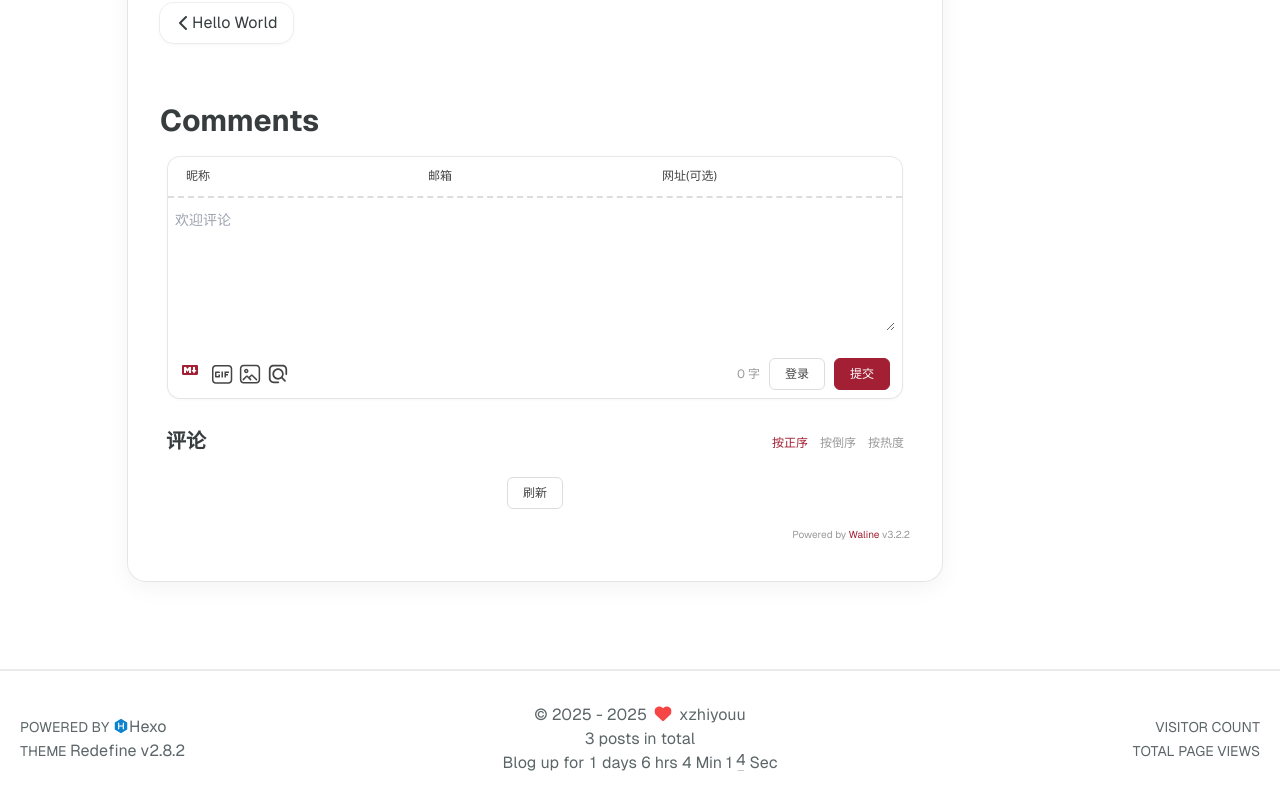
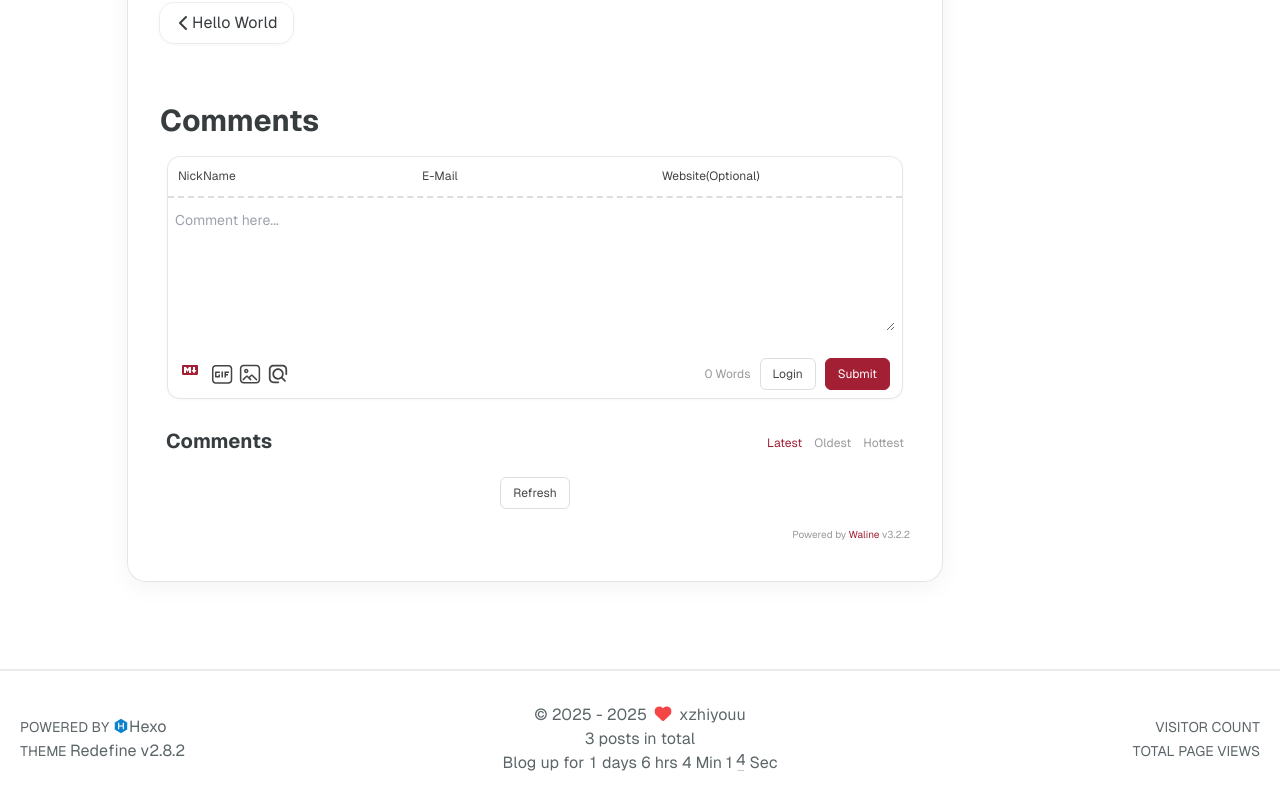
Before and after one commit to xzhiyouu62/xzhiyouu62.github.io, a plain HTML site: page 2025/01/11/ICED CTF writeup/index.html in a window 1280 px wide. Shown: the part 2560-3367 px from the top of the page. Drawn offline with Linux system fonts and the light colour scheme; no server answers; animation ran at ten frames a second.

Commit message:
Site updated: 2025-01-12 12:04:08

```diff
--- a/2025/01/11/ICED CTF writeup/index.html
+++ b/2025/01/11/ICED CTF writeup/index.html
@@ -656,7 +656,7 @@
         init({
           el: '#waline',
           serverURL: 'https://example.example.com',
-          lang: 'zh-CN',
+          lang: 'en',
           dark: 'body[class~="dark-mode"]',
           reaction: false,
           requiredMeta: ['nick', 'mail'],
```
Also changed, not shown: 2025/01/11/first-post/index.html (+1 -1 lines), 2025/01/11/hello-world/index.html (+1 -1 lines).
